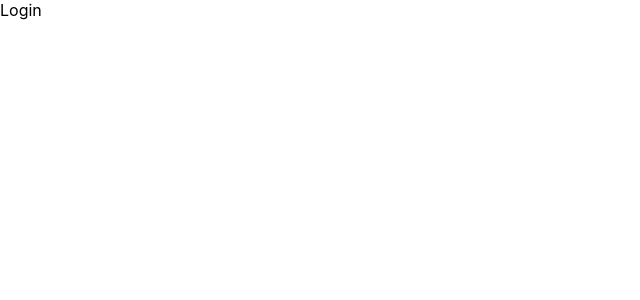
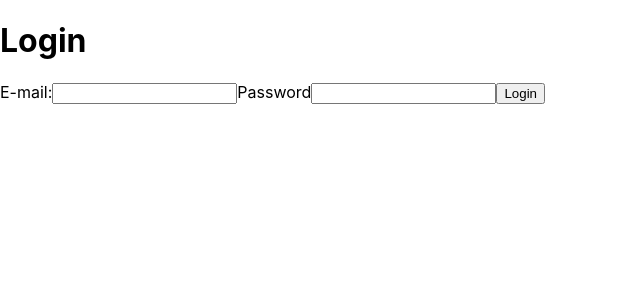
Before and after one commit to BSY-Development/Trybe-Exercises, a React (Create React App) app in the folder bloco_16/dia_3/login-system/: page /login in a window 1280 px wide. Shown: the top 300 px of the page, without its empty margins (0-640 px from the left). Built offline with nearby package versions, Linux system fonts and the light colour scheme.

Commit message:
Feito uma pagina de login que usa os dados do redux

```diff
--- a/bloco_16/dia_3/login-system/src/pages/Login.js
+++ b/bloco_16/dia_3/login-system/src/pages/Login.js
@@ -1,7 +1,62 @@
 import React from 'react';
+import { connect } from 'react-redux';
+import { actionLogin } from '../redux/actions/index';
 
-export default class Login extends React.Component {
+class Login extends React.Component {
+  constructor() {
+    super();
+
+    this.state = {
+      email: '',
+      password: '',
+    }
+
+    this.handleChange = this.handleChange.bind(this);
+    this.checkIfSigned = this.checkIfSigned.bind(this);
+  }
+
+  checkIfSigned() {
+    const { email, password } = this.state;
+    const { users, login } = this.props;
+    const user = users.find((item) => item.email === email && item.password === password);
+    if (user) {
+      login(user);
+    } else {
+      console.log('user nao existe');
+    }
+  }
+
+  handleChange({ target }) {
+    this.setState({
+      [target.name]: target.value,
+    })
+  }
+
   render() {
-    return <div>Login</div>
+    const { email, password } = this.state;
+    return (
+      <div>
+        <h1>Login</h1>
+        <label>
+          E-mail:
+          <input name="email" value={ email } type="email" onChange={ this.handleChange } />
+        </label>
+        <label>
+          Password
+          <input name="password" value={ password } type="password" onChange={ this.handleChange } />
+        </label>
+        <button type="button" onClick={ this.checkIfSigned }>Login</button>
+      </div>
+    );
   }
 }
+
+const mapStateToProps = (state) => ({
+  users: state.users,
+});
+
+const mapDispatchToProps = (dispatch) => ({
+  login: (state) => dispatch(actionLogin(state)),
+});
+
+export default connect(mapStateToProps, mapDispatchToProps)(Login);
--- a/bloco_16/dia_3/login-system/src/redux/reducers/index.js
+++ b/bloco_16/dia_3/login-system/src/redux/reducers/index.js
@@ -1,5 +1,10 @@
 const INITIAL_STATE = {
-  users: [],
+  users: [{
+    name: 'admin',
+    email: 'admin@admin.com',
+    age: 99,
+    password: 'redux',
+  }],
   user: {},
   isLogged: false,
 };
@@ -8,6 +13,8 @@ const reducer = (state = INITIAL_STATE, action) => {
   switch (action.type) {
     case 'ACTION_CADASTRAR':
       return { ...state, users: state.users.concat(action.payload) };
+    case 'ACTION_LOGIN':
+      return { ...state, isLogged: true, user: action.payload }
     default:
       return state;
   }
```
